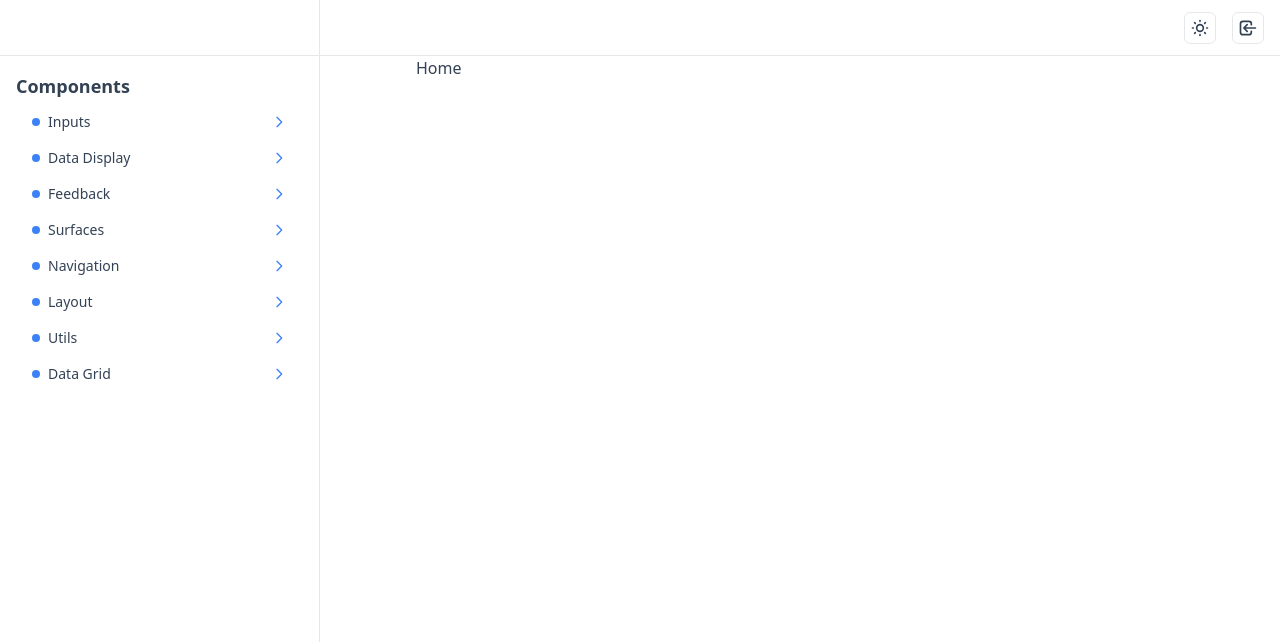
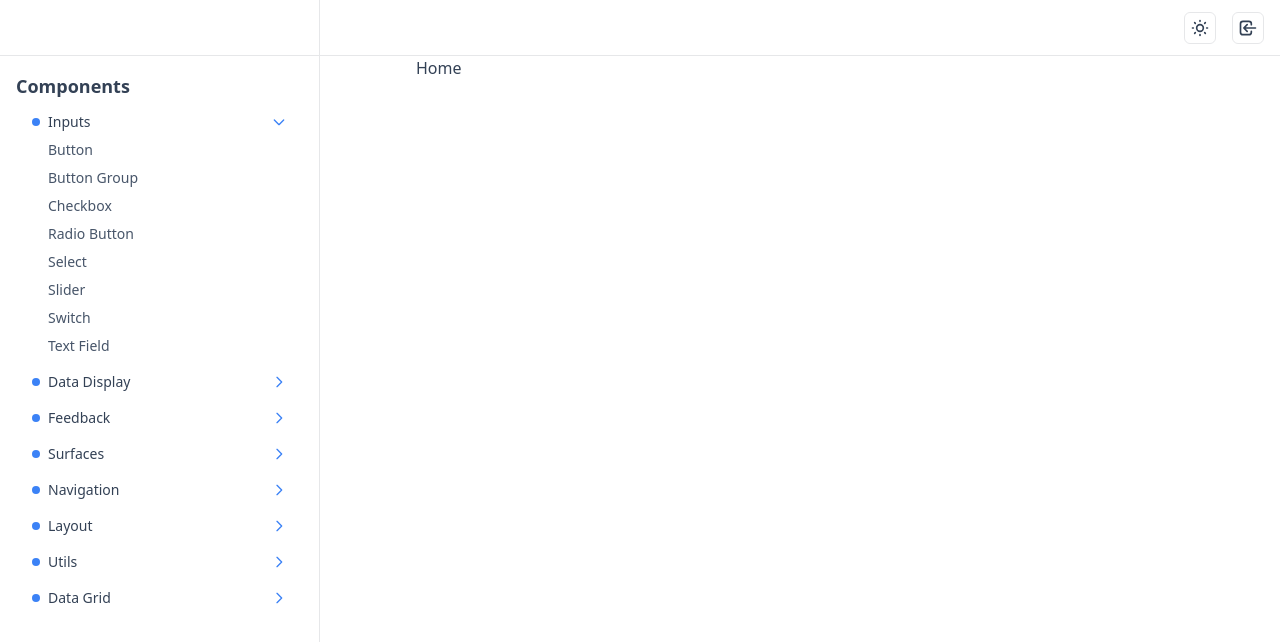
Before and after one commit to noahskorner/typescript-template, a React (Create React App) app in the folder client/: page / in a window 1280 px wide. Both pictures are taken after a click on the button "Inputs". Shown: the top 642 px of the page. Built offline with nearby package versions, Linux system fonts and the light colour scheme.

Commit message:
Created SidebarButton component

```diff
--- a/client/src/assets/css/index.css
+++ b/client/src/assets/css/index.css
@@ -41,6 +41,6 @@ body {
   }
 
   .sidebar-btn {
-    @apply w-full px-4 py-1 flex justify-between items-center text-sm hover:bg-slate-100 dark:hover:bg-slate-800 rounded font-medium capitalize;
+    @apply w-full px-4 py-1 flex justify-between items-center text-sm hover:bg-slate-100 dark:hover:bg-slate-800 rounded;
   }
 }
--- a/client/src/assets/css/transitions.css
+++ b/client/src/assets/css/transitions.css
@@ -42,3 +42,23 @@
     -webkit-transform: translateX(-100%);
   }
 }
+
+.slide-up {
+  overflow: hidden;
+  transition: all 0.5s ease-in-out;
+  height: 0;
+}
+
+.slide-up:target {
+  height: auto;
+}
+
+.slide-down {
+  overflow: hidden;
+  transition: all 0.5s ease-in-out;
+  height: auto;
+}
+
+.slide-down:target {
+  height: 0;
+}
--- a/client/src/components/common/layout/Sidebar.tsx
+++ b/client/src/components/common/layout/Sidebar.tsx
@@ -1,19 +1,47 @@
 import useWindowSize from '../../../hooks/useWindowSize';
-import { ChevronRightIcon } from '@heroicons/react/outline';
+import SidebarButton, { SidebarButtonProps } from '../ui/SidebarButton';
 
 interface SidebarProps {
   showSidebar: boolean;
 }
 
-const sidebarBtns = [
-  'inputs',
-  'data display',
-  'feedback',
-  'surfaces',
-  'navigation',
-  'layout',
-  'utils',
-  'data grid',
+const sidebarBtns: Array<SidebarButtonProps> = [
+  {
+    text: 'Inputs',
+    children: [
+      {
+        text: 'Button',
+      },
+      {
+        text: 'Button Group',
+      },
+      {
+        text: 'Checkbox',
+      },
+      {
+        text: 'Radio Button',
+      },
+      {
+        text: 'Select',
+      },
+      {
+        text: 'Slider',
+      },
+      {
+        text: 'Switch',
+      },
+      {
+        text: 'Text Field',
+      },
+    ],
+  },
+  { text: 'Data Display' },
+  { text: 'Feedback' },
+  { text: 'Surfaces' },
+  { text: 'Navigation' },
+  { text: 'Layout' },
+  { text: 'Utils' },
+  { text: 'Data Grid' },
 ];
 
 const Sidebar = ({ showSidebar }: SidebarProps) => {
@@ -35,13 +63,11 @@ const Sidebar = ({ showSidebar }: SidebarProps) => {
         <h5 className="text-lg font-semibold">Components</h5>
         {sidebarBtns.map((sidebarBtn, index) => {
           return (
-            <button key={index} className="sidebar-btn">
-              <div className="flex items-center space-x-2">
-                <div className="w-2 h-2 bg-blue-500 rounded-full"></div>
-                <h6>{sidebarBtn}</h6>
-              </div>
-              <ChevronRightIcon className="w-4 h-4 text-blue-500" />
-            </button>
+            <SidebarButton
+              text={sidebarBtn.text}
+              children={sidebarBtn.children}
+              key={index}
+            />
           );
         })}
       </div>
--- /dev/null
+++ b/client/src/components/common/ui/SidebarButton.tsx
@@ -0,0 +1,51 @@
+import { ChevronDownIcon, ChevronRightIcon } from '@heroicons/react/outline';
+import useToggle from '../../../hooks/useToggle';
+
+export interface SidebarButtonType {
+  text: string;
+}
+
+export interface SidebarButtonProps {
+  text: string;
+  children?: Array<SidebarButtonType>;
+}
+
+const SidebarButton = ({ text, children }: SidebarButtonProps) => {
+  const { toggle: showChildren, setToggle: setShowChildren } = useToggle(false);
+
+  return (
+    <div>
+      <button
+        onClick={() => setShowChildren(!showChildren)}
+        className="sidebar-btn font-medium"
+      >
+        <div className="flex items-center space-x-2">
+          <div className="w-2 h-2 bg-blue-500 rounded-full"></div>
+          <h6>{text}</h6>
+        </div>
+        {showChildren ? (
+          <ChevronDownIcon className="w-4 h-4 text-blue-500" />
+        ) : (
+          <ChevronRightIcon className="w-4 h-4 text-blue-500" />
+        )}
+      </button>
+      <div
+        className={`${
+          showChildren ? 'slide-down' : 'slide-up'
+        } overflow-hidden`}
+      >
+        <div>
+          {children?.map((child) => {
+            return (
+              <button className="sidebar-btn text-slate-600 dark:text-slate-400 pl-8">
+                {child.text}
+              </button>
+            );
+          })}
+        </div>
+      </div>
+    </div>
+  );
+};
+
+export default SidebarButton;
```
